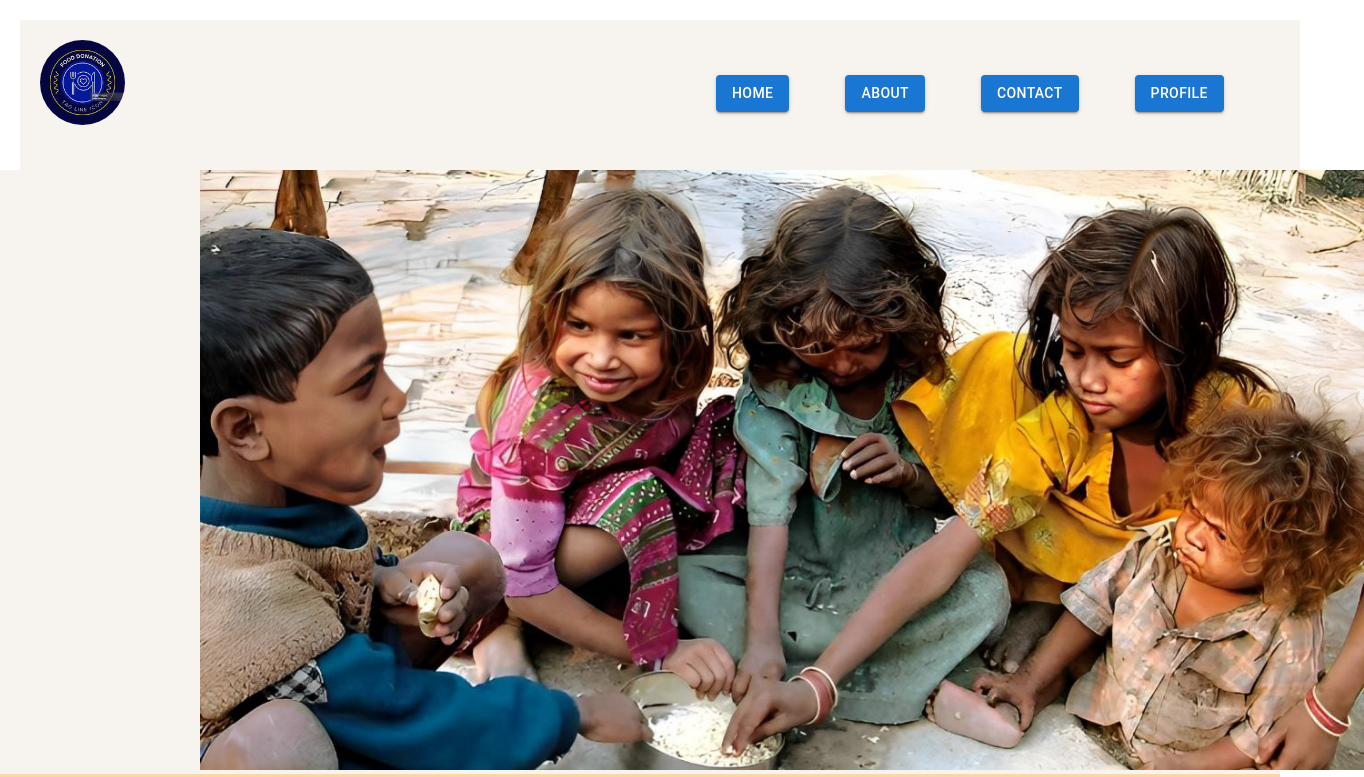
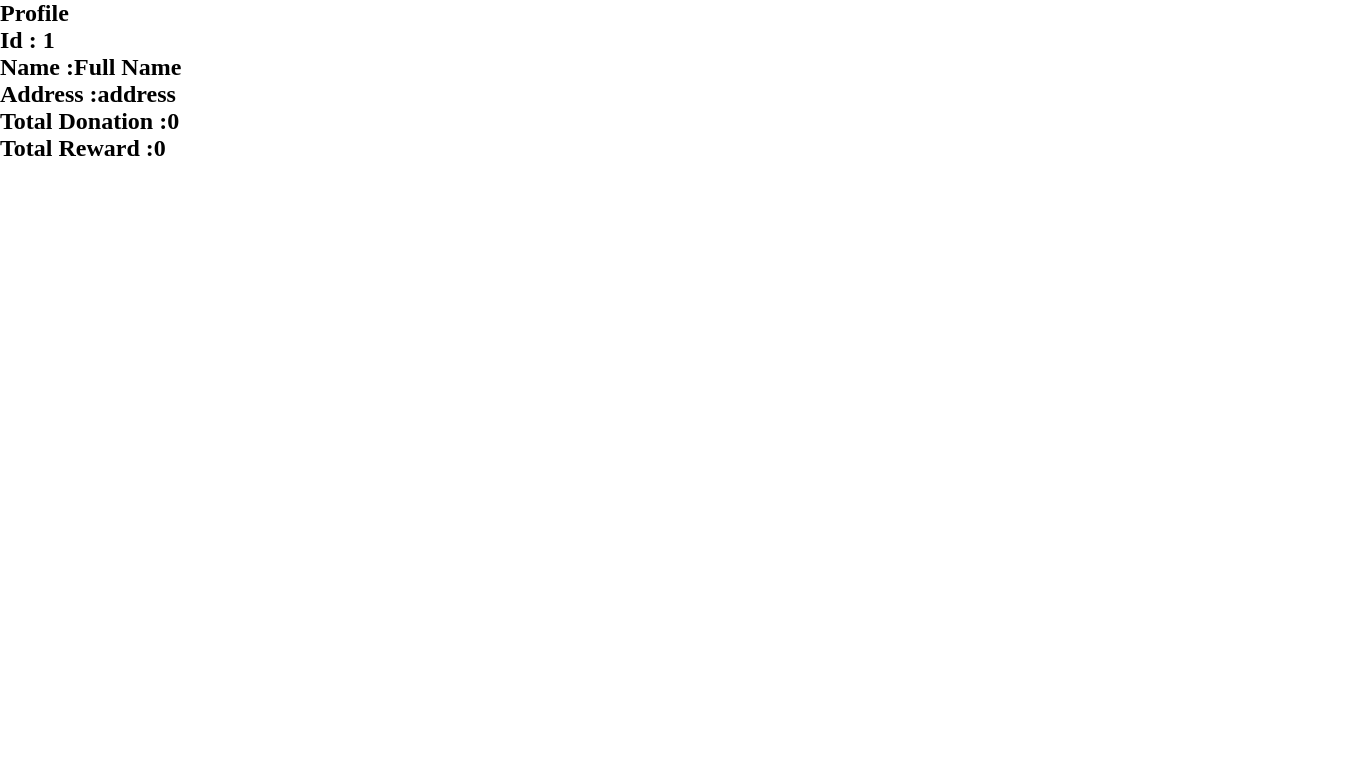
Before and after one commit to Subhashk75/FoodBank, a React (Vite) app: page / in a window 1280 px wide. Shown: the top 777 px of the page, 1364 px wide, since content can reach past the window. Built offline with nearby package versions, Linux system fonts and the light colour scheme.

Commit message:
profilr page adding

```diff
--- a/src/App.jsx
+++ b/src/App.jsx
@@ -7,6 +7,7 @@ import Contect from './components/Contect'
 import Body from './components/Body'
 import Footer from './components/Footer'
 import DonateForm from './components/DonateForm'
+import Profile from './components/Profile'
 
 function App() {
   const [count, setCount] = useState(0)
@@ -14,10 +15,11 @@ function App() {
   return (
     <>
     {/* <DonateForm></DonateForm> */}
-       <Header />
+    <Profile></Profile>
+       {/* <Header />
        <Body></Body>
        <Footer></Footer>
-      {/*<About></About> */}
+      <About></About> */}
       {/* <Contect></Contect> */}
     </>
   )
--- a/src/components/About.jsx
+++ b/src/components/About.jsx
@@ -1,12 +1,29 @@
-import React from 'react'
-import Cards from './Cards'
+import React, { useState } from 'react'
+ import Cards from './Cards'
+// import Card from '@mui/material/Card';
+//import CardContent from '@mui/material/CardContent';
+
+// const [Name,setName] =useState("");
+// const Card=({Name})=>{
+//     <>
+//     <h3> Our Team</h3>
+//     {/* <img src= {"./src/assets/team_member.png"} alt='this is '></img> */}
+//      <div>
+//         setName(props.Name );
+//      </div>
+//     </>
+// }q
+
 const About = () => {
   return (
-    <div className='About-container'>
-       <Cards Name="subhash kumwat" Discription={" hii my self Subhash kumawat from jaipur Rajasthan a student of National institute of technology Patna in Branch of Compurt science "}></Cards>
-       <Cards Name="subhash kumwat" Discription={" hii my self Subhash kumawat from jaipur Rajasthan a student of National institute of technology Patna in Branch of Compurt science "}></Cards>
-       </div>
+    <div className='About-container' style={{}}>
+     <Cards Name={"subhash kumawat"}  Discription={"Hello,  my self subhash kumawat from jaipur Rajsthan ,Student of National institute of technology Patna in Branch of computer science and engineering, i am working in 2 year in fullstack developer in Reactjs  "}></Cards>
+     <Cards Name={"Rajesh kumawat "}  Discription={"Hello,  my self Rajesh kumawat from jaipur Rajsthan ,Student of National institute of technology Patna in Branch of computer science and engineering, i am working in 2 year in fullstack developer in Reactjs  "}></Cards>
+      <Cards Name={"Abishek goyal"}  Discription={"Hello,  my self Abishek goyal from jaipur Rajsthan ,Student of IIIT Bhagalpur in Branch of Electronic communication and engineering, i am working in 2 year in fullstack developer in Reactjs  "}></Cards>
+      <Cards Name={"Abinav shakya"}  Discription={"Hello,  my self Abinav shakya from jaipur Rajsthan ,Student of IIIT Bhagalpur in Branch of Electronic communication  and engineering, i am working in 2 year in fullstack developer in Reactjs  "}></Cards>
+
+    </div>
   )
 }
 
-export default About
+export default About;
--- a/src/components/Cards.jsx
+++ b/src/components/Cards.jsx
@@ -1,11 +1,19 @@
 import React from 'react'
+import Button from '@mui/material/Button';
 const Cards = (props) => {
   return (
-    <div className='Card-container' style={{height:""}}>
-    <h3 > {props.Name}</h3>
-    <p> {props.Discription}</p>
+    <>
+
+    <div className='Card-Container' style={{display:"flex" , justifyContent:"center" ,flexDirection:"column" ,alignItems:"center",width:"300px" ,height:"400px" ,border:"0.8px solid black" , boxShadow:"0px 0px 2px 1px" ,backgroundColor:"aqua"}}>
+
+      <img src="src\assets\images 1.png" alt='this is profile picture' style={{ width: "85px",  height: "85px",  borderRadius: "70px" }}></img>
+      <h3>{props.Name}</h3>
+      <p>{props.Discription}</p>
+      <br></br>
+      <Button variant="contained">Contact Me! </Button>
     </div>
+    </>
   )
 }
 
-export default Cards
+export default Cards;
--- /dev/null
+++ b/src/components/Profile.jsx
@@ -0,0 +1,23 @@
+import { useState } from "react";
+const Profile=()=>{
+    const [id,setId] = useState(1);
+    const [name,setName] = useState("Full Name");
+    const [address,setAddress] = useState("address");
+    const [totalDonation,setTotalDonation] = useState(0);
+    const [totalReward,setTotalReward] = useState(0);
+    return (
+        <div className="profile-card">
+            <div className="profile-heading">
+                <h2>Profile</h2>
+            </div >
+            <div className="profile-page">
+            <h2>Id : {id}</h2>
+            <h2>Name :{name}</h2>
+            <h2>Address :{address}</h2>
+            <h2>Total Donation :{totalDonation}</h2>
+            <h2>Total Reward :{totalReward}</h2>
+            </div>
+        </div>
+    );
+}
+export default Profile;
```
